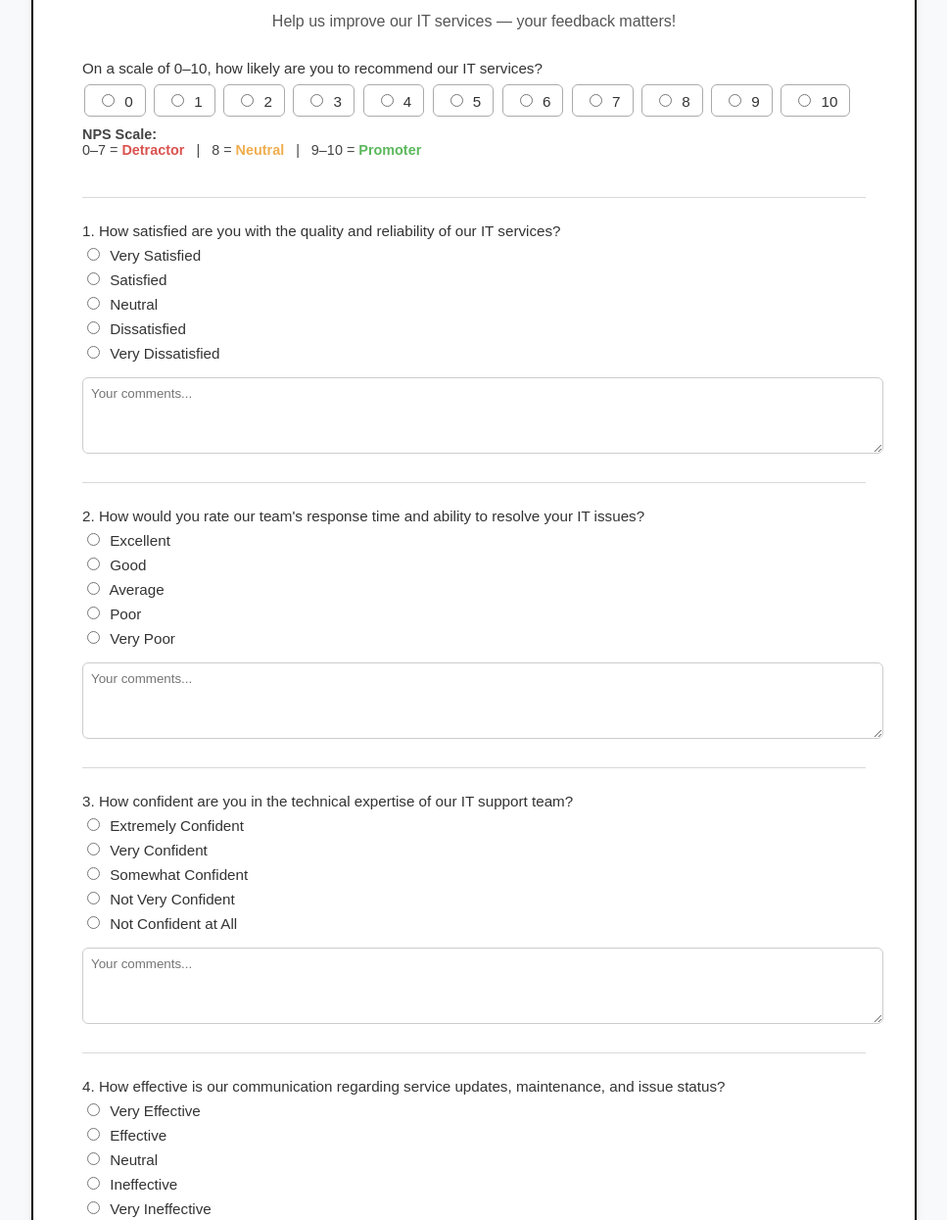
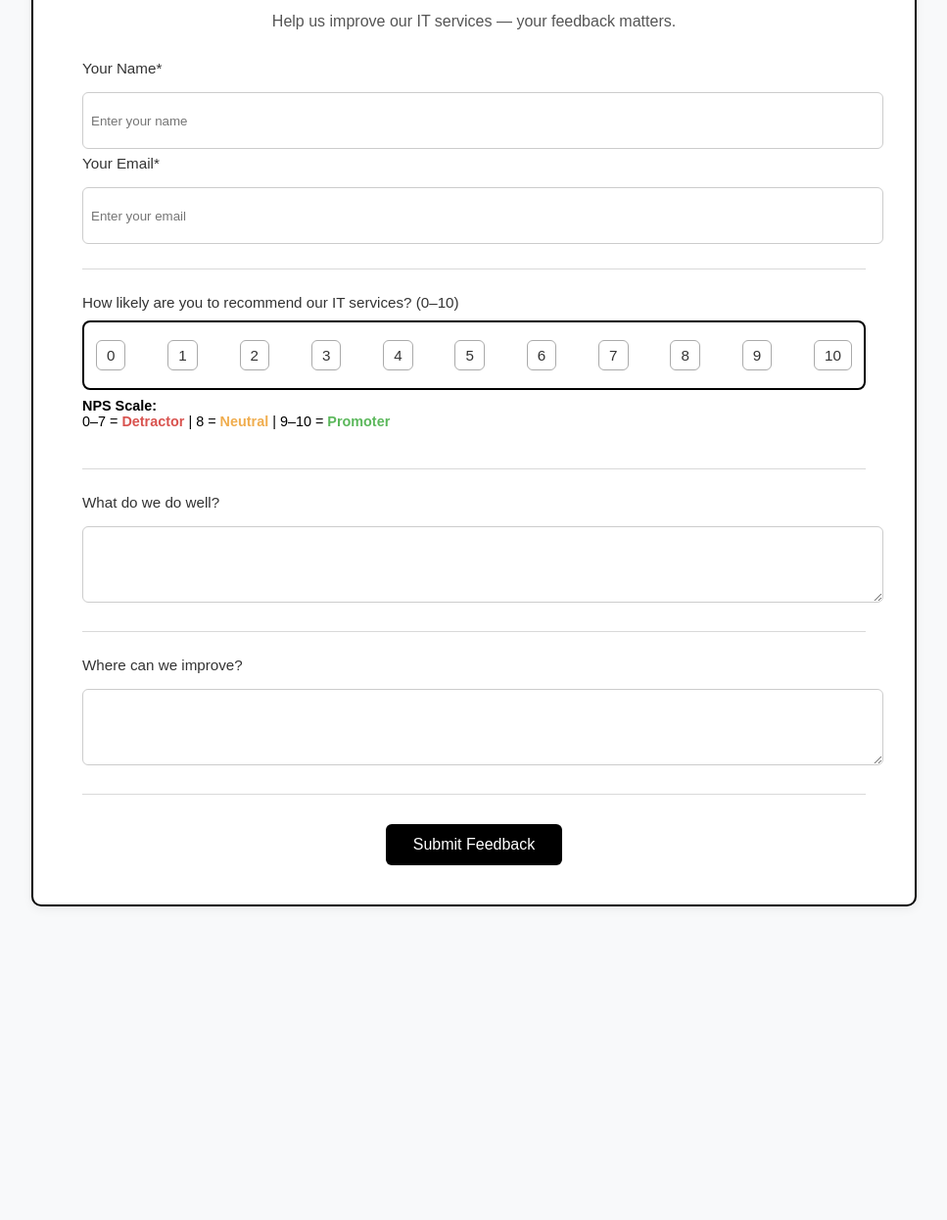
Before and after one commit to ArcheGlobal/arche-nps-survey, a plain HTML site: page index.html in a window 1280 px wide. Shown: the part 202-1447 px from the top of the page at 98% size, without its empty margins (156-1123 px from the left). After the commit the page ends 1167 px from the top, so only its background shows below. Drawn offline with Linux system fonts and the light colour scheme.

Commit message:
Update index.html

```diff
--- a/index.html
+++ b/index.html
@@ -3,7 +3,7 @@
 <head>
 <meta charset="UTF-8">
 <meta name="viewport" content="width=device-width, initial-scale=1.0">
-  <title>IT Services - Customer Satisfaction Survey</title>
+<title>Arche IT Services - NPS Survey</title>
 
 <style>
 body {
@@ -50,12 +50,6 @@
   border-bottom: 1px solid rgba(0,0,0,0.15);
 }
 
-    .question:last-of-type {
-      border-bottom: none;
-      margin-bottom: 0;
-      padding-bottom: 0;
-    }
-
 label {
   display: block;
   margin: 6px 0;
@@ -63,7 +57,7 @@
   font-size: .95rem;
 }
 
-    textarea {
+textarea, input[type="text"], input[type="email"] {
   width: 100%;
   height: 60px;
   margin-top: 10px;
@@ -73,23 +67,34 @@
   border-radius: 6px;
   resize: vertical;
 }
+input[type="text"], input[type="email"] {height: 40px;}
 
-    textarea:focus {
+textarea:focus, input:focus {
   border-color: #000;
   outline: none;
 }
 
-    input[type="radio"] {
-      margin-right: 6px;
+/* NPS Row Styling */
+#nps-options {
+  display: flex;
+  justify-content: space-between;
+  border: 2px solid #000;
+  padding: 12px;
+  border-radius: 8px;
+  margin-top: 10px;
 }
 
-    .nps-grid label {
-      cursor: pointer;
-      padding: 6px 12px;
+#nps-options label {
+  padding: 6px 10px;
   border: 1px solid #aaa;
   border-radius: 6px;
-      margin: 2px;
-      display: inline-block;
+  cursor: pointer;
+}
+
+#nps-options label.selected {
+  background-color: #000;
+  color: #fff;
+  border-color: #000;
 }
 
 button {
@@ -108,109 +113,85 @@
 button:hover {
   background-color: #333;
 }
-
-    .footer-text {
-      text-align: center;
-      margin-top: 25px;
-      color: #555;
-      font-size: .95rem;
-    }
 </style>
 </head>
 
 <body>
 <div class="container">
+
 <img src="Arche_Logo_Black_1024x231.png" alt="Arche Logo">
+
 <h1>Customer Satisfaction Survey</h1>
-    <p class="subtitle">Help us improve our IT services — your feedback matters!</p>
+<p class="subtitle">Help us improve our IT services — your feedback matters.</p>
 
-    <!-- NPS Section -->
+<!-- Name & Email -->
 <div class="question">
-      <label>On a scale of 0–10, how likely are you to recommend our IT services?</label>
+<label>Your Name*</label>
+<input type="text" id="name" placeholder="Enter your name">
 
-      <div class="nps-grid">
-        <script>
-          for(let i=0;i<=10;i++){
-            document.write(`
-              <label>
-                <input type="radio" name="nps" value="${i}"> ${i}
-              </label>
-            `);
-          }
-        </script>
+<label>Your Email*</label>
+<input type="email" id="email" placeholder="Enter your email">
 </div>
 
-      <p style="font-size:0.9rem; margin-top:8px; color:#444;">
-        <strong>NPS Scale:</strong><br>
-        0–7 = <span style="color:#d9534f;font-weight:bold;">Detractor</span> &nbsp; | &nbsp;
-        8 = <span style="color:#f0ad4e;font-weight:bold;">Neutral</span> &nbsp; | &nbsp;
+<!-- NPS Score -->
+<div class="question">
+<label>How likely are you to recommend our IT services? (0–10)</label>
+
+<div id="nps-options">
+  <label><input type="radio" name="nps" value="0" style="display:none"> 0</label>
+  <label><input type="radio" name="nps" value="1" style="display:none"> 1</label>
+  <label><input type="radio" name="nps" value="2" style="display:none"> 2</label>
+  <label><input type="radio" name="nps" value="3" style="display:none"> 3</label>
+  <label><input type="radio" name="nps" value="4" style="display:none"> 4</label>
+  <label><input type="radio" name="nps" value="5" style="display:none"> 5</label>
+  <label><input type="radio" name="nps" value="6" style="display:none"> 6</label>
+  <label><input type="radio" name="nps" value="7" style="display:none"> 7</label>
+  <label><input type="radio" name="nps" value="8" style="display:none"> 8</label>
+  <label><input type="radio" name="nps" value="9" style="display:none"> 9</label>
+  <label><input type="radio" name="nps" value="10" style="display:none"> 10</label>
+</div>
+
+<p style="font-size:0.9rem;margin-top:8px;">
+<b>NPS Scale:</b><br>
+0–7 = <span style="color:#d9534f;font-weight:bold;">Detractor</span> |
+8 = <span style="color:#f0ad4e;font-weight:bold;">Neutral</span> |
 9–10 = <span style="color:#5cb85c;font-weight:bold;">Promoter</span>
 </p>
 </div>
 
-    <!-- Q1 -->
+<!-- Questions -->
 <div class="question">
-      <label>1. How satisfied are you with the quality and reliability of our IT services?</label>
-      <label><input type="radio" name="q1"> Very Satisfied</label>
-      <label><input type="radio" name="q1"> Satisfied</label>
-      <label><input type="radio" name="q1"> Neutral</label>
-      <label><input type="radio" name="q1"> Dissatisfied</label>
-      <label><input type="radio" name="q1"> Very Dissatisfied</label>
-      <textarea placeholder="Your comments..."></textarea>
+<label>What do we do well?</label>
+<textarea id="q1"></textarea>
 </div>
 
-    <!-- Q2 -->
 <div class="question">
-      <label>2. How would you rate our team's response time and ability to resolve your IT issues?</label>
-      <label><input type="radio" name="q2"> Excellent</label>
-      <label><input type="radio" name="q2"> Good</label>
-      <label><input type="radio" name="q2"> Average</label>
-      <label><input type="radio" name="q2"> Poor</label>
-      <label><input type="radio" name="q2"> Very Poor</label>
-      <textarea placeholder="Your comments..."></textarea>
-    </div>
-
-    <!-- Q3 -->
-    <div class="question">
-      <label>3. How confident are you in the technical expertise of our IT support team?</label>
-      <label><input type="radio" name="q3"> Extremely Confident</label>
-      <label><input type="radio" name="q3"> Very Confident</label>
-      <label><input type="radio" name="q3"> Somewhat Confident</label>
-      <label><input type="radio" name="q3"> Not Very Confident</label>
-      <label><input type="radio" name="q3"> Not Confident at All</label>
-      <textarea placeholder="Your comments..."></textarea>
-    </div>
-
-    <!-- Q4 -->
-    <div class="question">
-      <label>4. How effective is our communication regarding service updates, maintenance, and issue status?</label>
-      <label><input type="radio" name="q4"> Very Effective</label>
-      <label><input type="radio" name="q4"> Effective</label>
-      <label><input type="radio" name="q4"> Neutral</label>
-      <label><input type="radio" name="q4"> Ineffective</label>
-      <label><input type="radio" name="q4"> Very Ineffective</label>
-      <textarea placeholder="Your comments..."></textarea>
-    </div>
-
-    <!-- Q5 -->
-    <div class="question">
-      <label>5. What is the primary reason for your score? What do we do well, and where should we improve?</label>
-      <textarea placeholder="Share your thoughts..."></textarea>
+<label>Where can we improve?</label>
+<textarea id="q2"></textarea>
 </div>
 
 <button onclick="submitForm()">Submit Feedback</button>
 
-    <p class="footer-text">
-      Thank you for taking the time to complete this survey!<br>
-      Your feedback helps us continuously improve our IT services.
-    </p>
 </div>
 
 <script>
+// highlight selected NPS rating
+const labels = document.querySelectorAll('#nps-options label');
+labels.forEach(label => {
+label.onclick = () => {
+labels.forEach(l => l.classList.remove('selected'));
+label.classList.add('selected');
+label.querySelector("input").checked = true;
+};
+});
+
 function submitForm() {
-  const nps = document.querySelector('input[name="nps"]:checked');
-  if (!nps) {
-    alert("Please select an NPS score.");
+let name = document.getElementById("name").value;
+let email = document.getElementById("email").value;
+let nps = document.querySelector('input[name="nps"]:checked');
+
+if (!name || !email || !nps) {
+alert("⚠️ Please fill your name, email, and select a rating.");
 return;
 }
 
```
Lines whose indentation alone changed are shown as unchanged.
